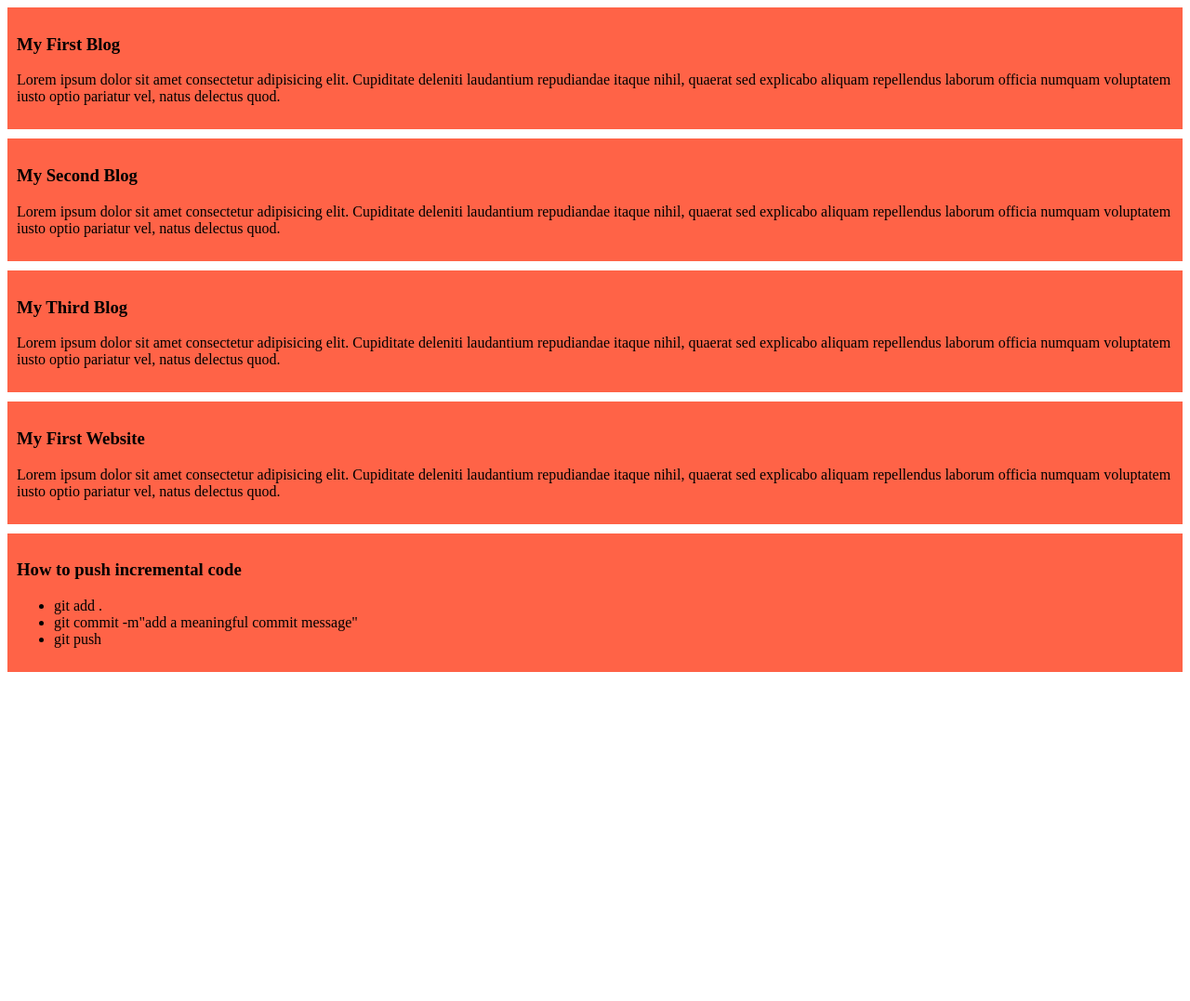
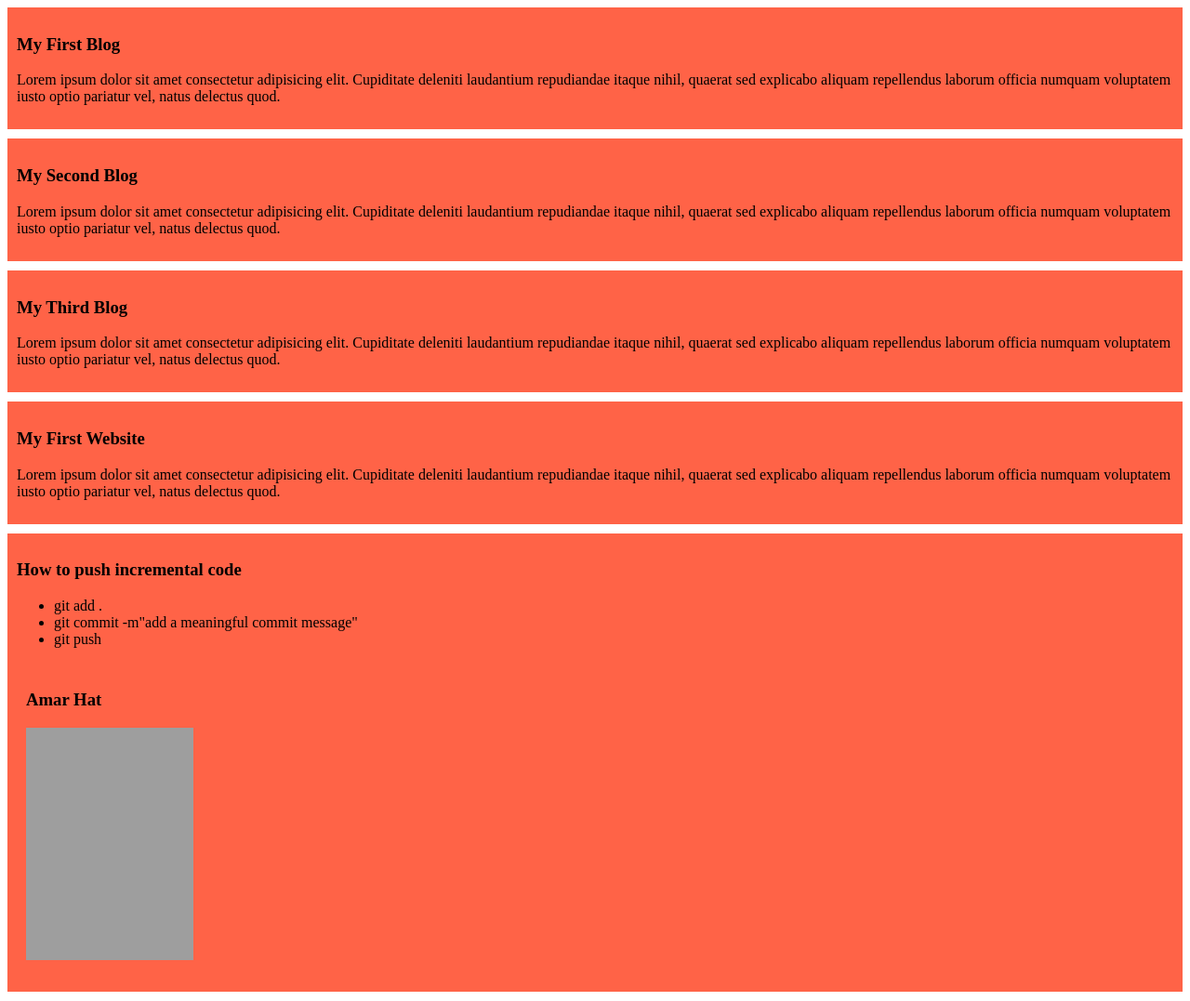
Before and after one commit to Arafat0122/My-simple-website, a plain HTML site: page Index.html in a window 1280 px wide. Shown: the whole page at 93% size. Before the commit the page ends 800 px from the top, so only its background shows below. Drawn offline with Linux system fonts and the light colour scheme; grey boxes are pictures that could not be loaded.

Commit message:
added my hand

```diff
--- a/Index.html
+++ b/Index.html
@@ -30,6 +30,10 @@
             <li>git commit -m"add a meaningful commit message"</li>
             <li>git push</li>
         </ul>
+        <div>
+            <h3>Amar Hat</h3>
+            <img src="Images/Hand.jpg" alt="My Hand" height="250px" width="180px">
+        </div>
     </div>
 </body>
 </html>
```
Also changed, not shown: 1 other file.
